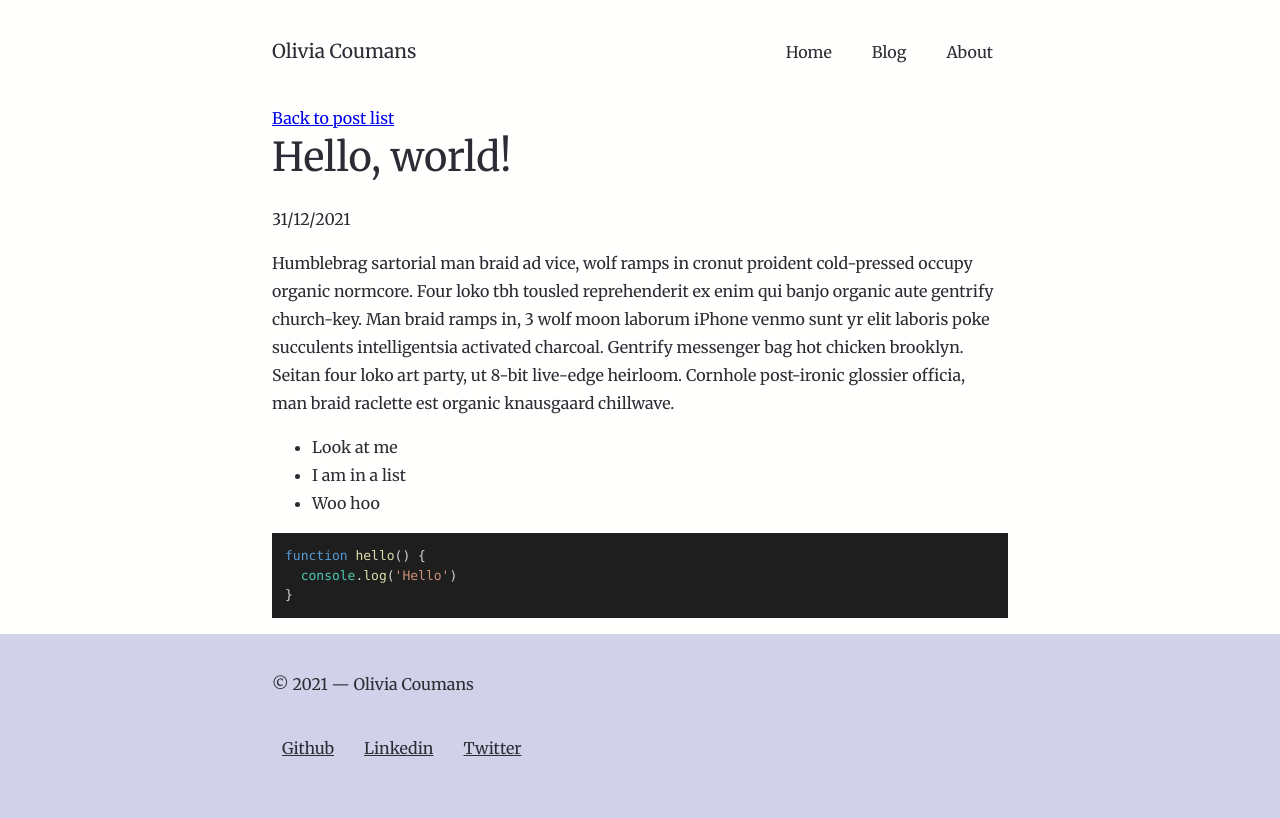
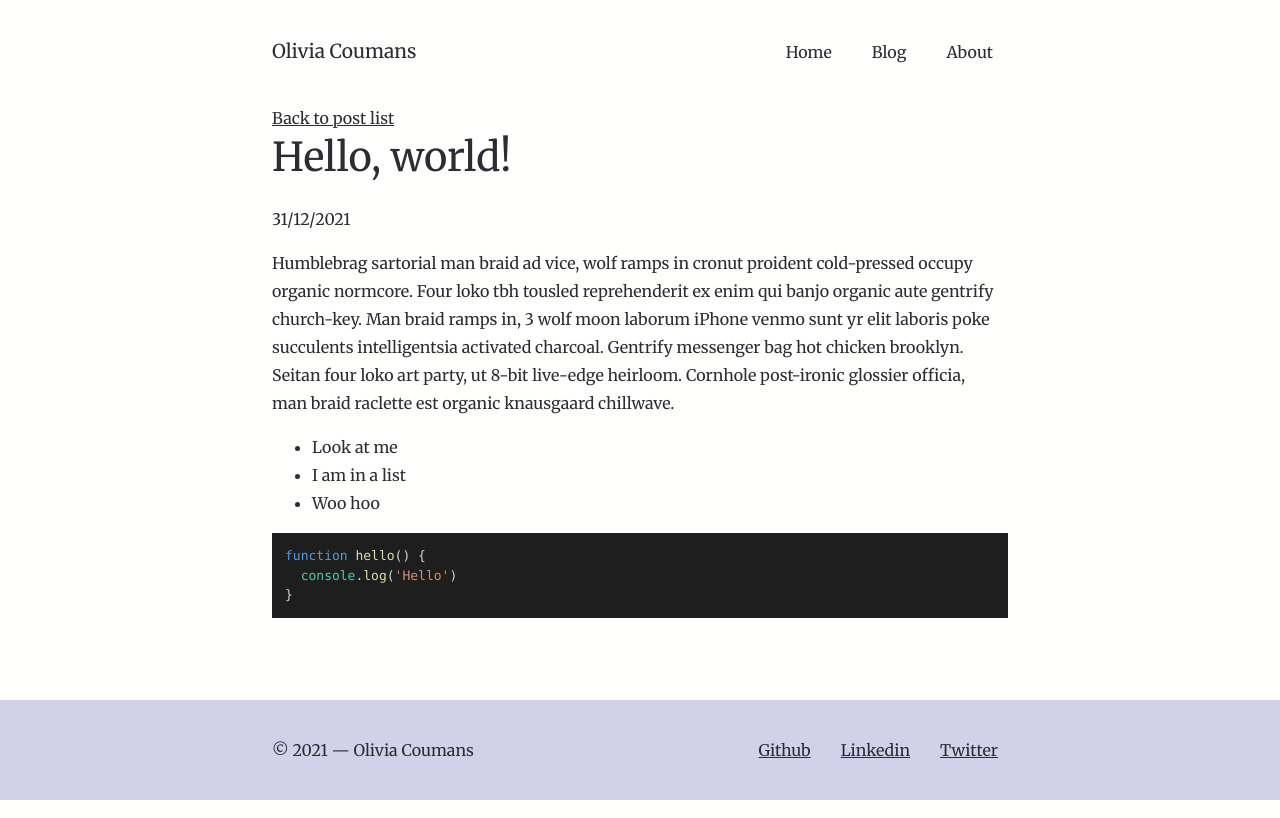
Before and after one commit to liv7c/devblog, a Next.js app: page /blog/hello in a window 1280 px wide. Built offline with nearby package versions, Linux system fonts and the light colour scheme.

Commit message:
feat(footer): improve styles

```diff
--- a/components/SiteFooter/SiteFooter.styles.ts
+++ b/components/SiteFooter/SiteFooter.styles.ts
@@ -1,9 +1,19 @@
 import styled from 'styled-components';
+
+import { QUERIES } from '../../styles/constants/Queries';
 
 export const FooterWrapper = styled.footer`
   margin-top: auto;
   background-color: var(--secondary-bg-color);
-  padding: 20px;
+  padding: 10px 0;
+`;
+
+export const FooterContent = styled.div`
+  @media ${QUERIES.tabletAndUp} {
+    display: flex;
+    justify-content: space-between;
+    align-items: baseline;
+  }
 `;
 
 export const FooterLinkList = styled.ul`
@@ -19,7 +29,6 @@ export const FooterLinkListItem = styled.li`
 
   a {
     display: block;
-    padding: 20px 10px;
-    color: var(--text-color);
+    padding: 10px;
   }
 `;
--- a/components/SiteFooter/SiteFooter.tsx
+++ b/components/SiteFooter/SiteFooter.tsx
@@ -1,10 +1,11 @@
-import {MaxWidthWrapper} from '../../styles/Wrapper';
+import { MaxWidthWrapper } from '../../styles/Wrapper';
 import * as S from './SiteFooter.styles';
 
 const SiteFooter = () => {
   return (
     <S.FooterWrapper>
       <MaxWidthWrapper>
+        <S.FooterContent>
           <p>&copy; {new Date().getFullYear()} &mdash; Olivia Coumans</p>
           <S.FooterLinkList>
             <S.FooterLinkListItem>
@@ -17,6 +18,7 @@ const SiteFooter = () => {
               <a href="https://twitter.com/ocoumans7">Twitter</a>
             </S.FooterLinkListItem>
           </S.FooterLinkList>
+        </S.FooterContent>
       </MaxWidthWrapper>
     </S.FooterWrapper>
   );
--- a/styles/GlobalStyles.tsx
+++ b/styles/GlobalStyles.tsx
@@ -1,6 +1,6 @@
-import {createGlobalStyle} from 'styled-components';
+import { createGlobalStyle } from 'styled-components';
 
-import {QUERIES} from './constants/Queries';
+import { QUERIES } from './constants/Queries';
 
 const GlobalStyles = createGlobalStyle`
   :root {
@@ -36,6 +36,7 @@ const GlobalStyles = createGlobalStyle`
     color: var(--text-color);
     font-family: 'Merriweather', serif;
     line-height: 1.75;
+    overflow-y: scroll;
   }
 
   img, picture, video, canvas, svg {
@@ -73,6 +74,12 @@ const GlobalStyles = createGlobalStyle`
   h5 {font-size: 1.2rem;}
 
   small, .text_small {font-size: 0.833rem;}
+
+  a,
+  a:link,
+  a:visited {
+    color: var(--text-color);
+  }
 `;
 
 export default GlobalStyles;
```
Lines whose indentation alone changed are shown as unchanged.
